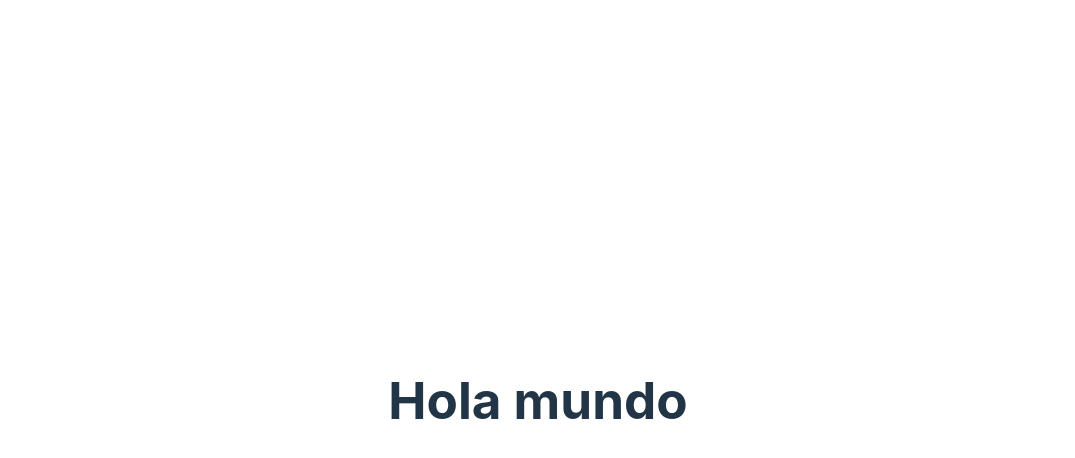
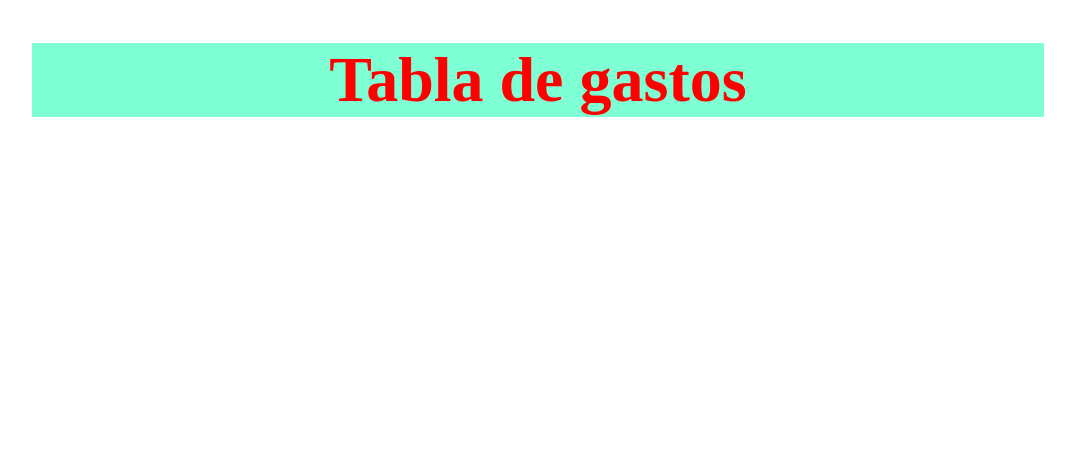
Before and after one commit to yonaa13/TablaDeGastos, a React (Vite) app: page / in a window 1280 px wide. Shown: the top 458 px of the page, without its empty margins (102-1177 px from the left). Built offline with nearby package versions, Linux system fonts and the light colour scheme.

Commit message:
control de carpetas

```diff
--- a/src/App.css
+++ b/src/App.css
@@ -1,6 +1,5 @@
 #root {
-  max-width: 1280px;
-  margin: 0 auto;
-  padding: 2rem;
+  margin: 0 ;
+  padding: 0;
   text-align: center;
 }
--- a/src/App.tsx
+++ b/src/App.tsx
@@ -1,9 +1,9 @@
 import './App.css'
-
+import { Home } from './pages/Home'
 function App() {
 
   return (
-    <h1>Hola mundo</h1>
+    <Home/>
   )
 }
 
--- a/src/index.css
+++ /dev/null
@@ -1,69 +0,0 @@
-:root {
-  font-family: Inter, system-ui, Avenir, Helvetica, Arial, sans-serif;
-  line-height: 1.5;
-  font-weight: 400;
-
-  color-scheme: light dark;
-  color: rgba(255, 255, 255, 0.87);
-  background-color: #242424;
-
-  font-synthesis: none;
-  text-rendering: optimizeLegibility;
-  -webkit-font-smoothing: antialiased;
-  -moz-osx-font-smoothing: grayscale;
-  -webkit-text-size-adjust: 100%;
-}
-
-a {
-  font-weight: 500;
-  color: #646cff;
-  text-decoration: inherit;
-}
-a:hover {
-  color: #535bf2;
-}
-
-body {
-  margin: 0;
-  display: flex;
-  place-items: center;
-  min-width: 320px;
-  min-height: 100vh;
-}
-
-h1 {
-  font-size: 3.2em;
-  line-height: 1.1;
-}
-
-button {
-  border-radius: 8px;
-  border: 1px solid transparent;
-  padding: 0.6em 1.2em;
-  font-size: 1em;
-  font-weight: 500;
-  font-family: inherit;
-  background-color: #1a1a1a;
-  cursor: pointer;
-  transition: border-color 0.25s;
-}
-button:hover {
-  border-color: #646cff;
-}
-button:focus,
-button:focus-visible {
-  outline: 4px auto -webkit-focus-ring-color;
-}
-
-@media (prefers-color-scheme: light) {
-  :root {
-    color: #213547;
-    background-color: #ffffff;
-  }
-  a:hover {
-    color: #747bff;
-  }
-  button {
-    background-color: #f9f9f9;
-  }
-}
--- a/src/main.tsx
+++ b/src/main.tsx
@@ -1,7 +1,6 @@
 import React from 'react'
 import ReactDOM from 'react-dom/client'
 import App from './App.tsx'
-import './index.css'
 
 ReactDOM.createRoot(document.getElementById('root') as HTMLElement).render(
   <React.StrictMode>
--- /dev/null
+++ b/src/pages/Home.styled.tsx
@@ -0,0 +1,11 @@
+import styled from "styled-components";
+
+export const H1 = styled.h1`
+  color: red;
+`;
+export const ContainerBoard = styled.h1`
+  background-color: aquamarine;
+  margin-left: 10%;
+  width: 80%;
+  height: 90%;
+`;
--- /dev/null
+++ b/src/pages/Home.tsx
@@ -0,0 +1,9 @@
+import React from "react";
+import { ContainerBoard, H1 } from "./Home.styled";
+export const Home = () => {
+  return (
+    <ContainerBoard>
+      <H1>Tabla de gastos</H1>
+    </ContainerBoard>
+  );
+};
```
Also changed, not shown: package.json (+1 -28 lines), 1 other file (tests, documents, lock files or other folders).
